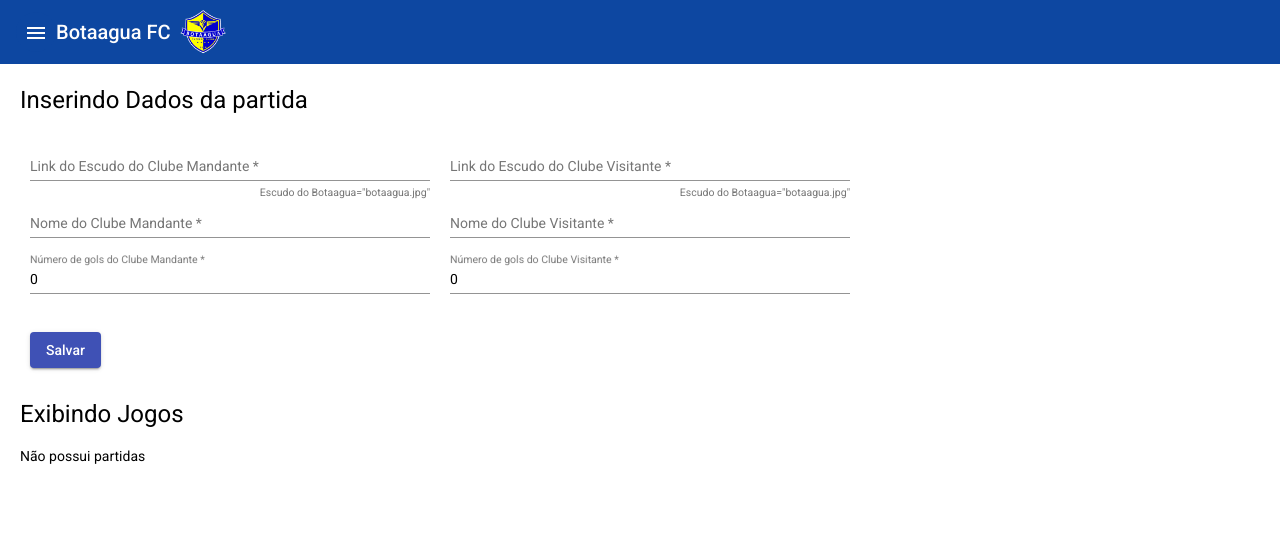
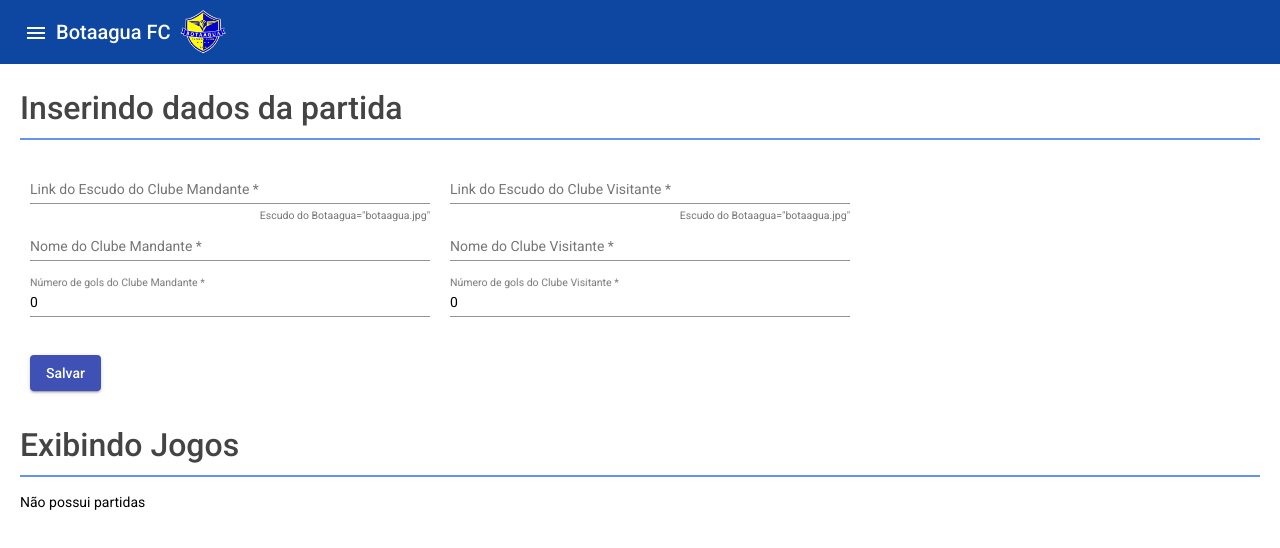
Before and after one commit to EduardoAraD/Projeto_Angular, an Angular app: page / in a window 1280 px wide. Shown: the top 548 px of the page. Built offline with nearby package versions, Linux system fonts and the light colour scheme.

Commit message:
add title in component Home

```diff
--- a/src/app/home/home.component.html
+++ b/src/app/home/home.component.html
@@ -1,6 +1,6 @@
 <spa-header></spa-header>
 <div class="content">
-    <h1>Inserindo Dados da partida</h1>
+    <spa-title title="Inserindo dados da partida"></spa-title>
     <div class="content_form">
         <div class="content_form_item">
             <mat-form-field class="form-field" appearence="fill">
@@ -35,7 +35,7 @@
     </div>
     <button mat-raised-button color="primary" (click)="createMatch()">Salvar</button>
 
-    <h1>Exibindo Jogos</h1>
+    <spa-title title="Exibindo Jogos"></spa-title>
     <div *ngIf="matchs.length === 0">
         Não possui partidas
     </div>
```
